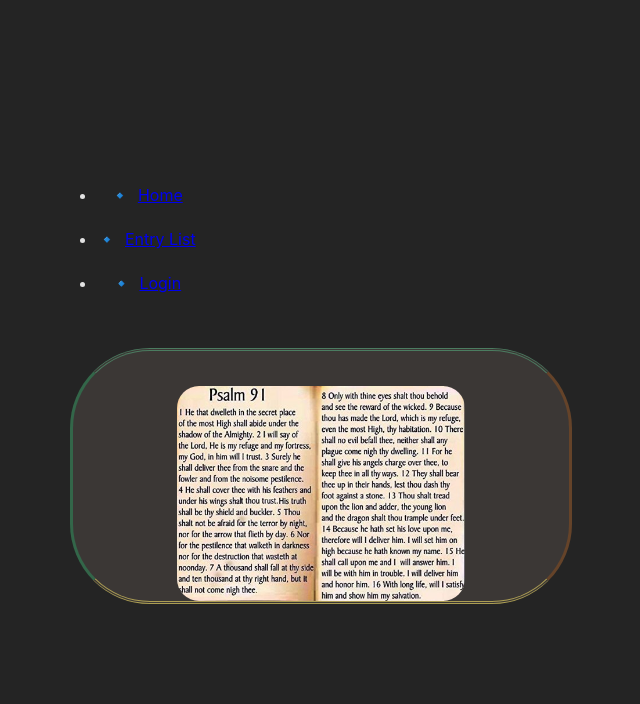
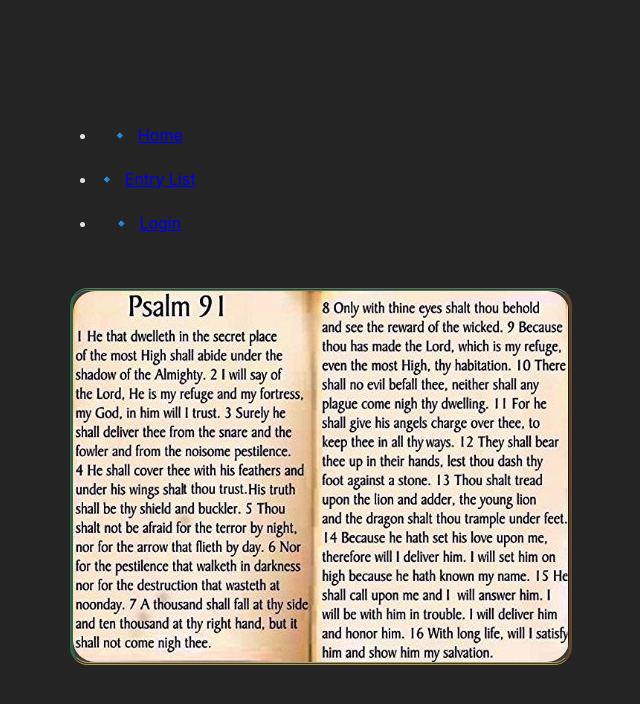
Before and after one commit to anickacodes/journal_app, a React (Vite) app: page / in a window 1280 px wide. Shown: the top 704 px of the page, without its empty margins (319-959 px from the left). Built offline with nearby package versions, Linux system fonts and the light colour scheme.

Commit message:
temp img

```diff
--- a/src/styles/Home.css
+++ b/src/styles/Home.css
@@ -4,7 +4,7 @@
     align-items: center;
     margin: 33px;
     border-width: 3px;
-    border-radius: 80px;
+    border-radius: 18px;
     border-style: double outset;
     background-color: rgba(154, 133, 126, 0.2);
     border-color: rgba(99, 225, 160, 0.409) rgba(212, 125, 59, 0.614) rgba(251, 229, 105, 0.588) rgba(43, 172, 105, 0.409);
@@ -12,8 +12,8 @@
 
 #psalm {
     border-radius: 22px;
-    max-width: 58%;
-    margin-top: 35px;
+    max-width: fit-content;
+    /* margin-top: 35px; */
 }
 
 article {
```
